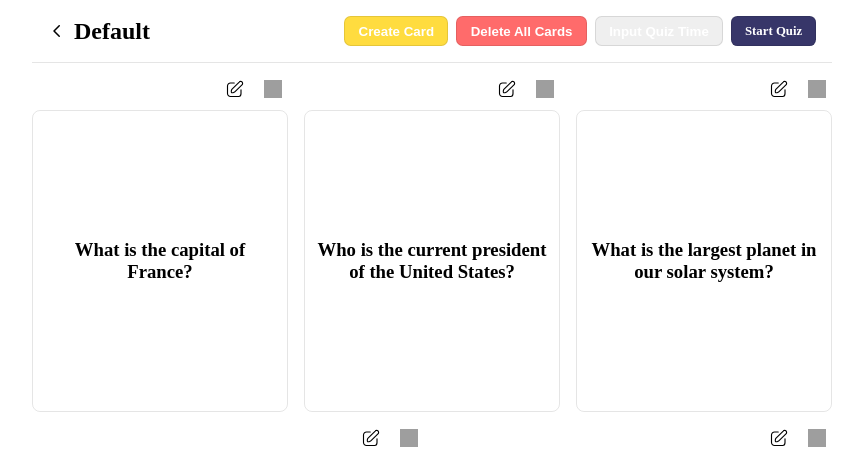
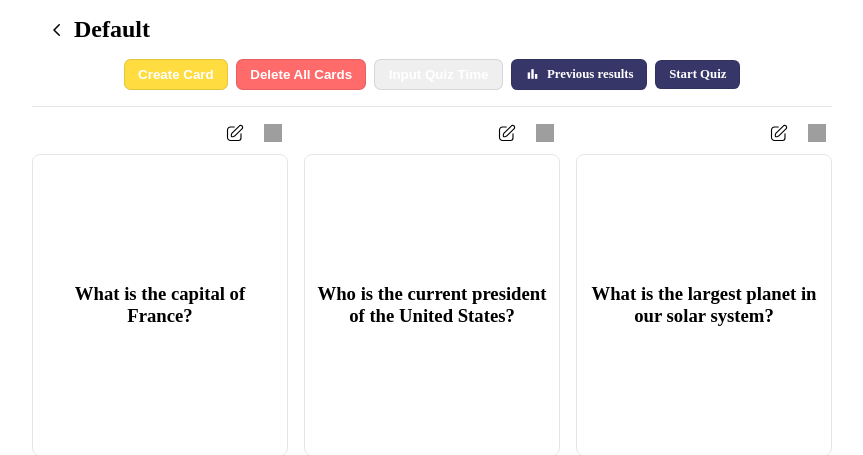
Before and after one commit to walidkhamees/Recallr, a Flask app: page /deck/Default in a window 1280 px wide. Shown: the part 82-537 px from the top of the page, without its empty margins (208-1071 px from the left). Run offline with Flask 3, Linux system fonts and the light colour scheme; data comes from the database, SQL or seed files in the repository; parts of the project's set-up code (start-up, migrations or seed data) failed here and were passed over; grey boxes are pictures that could not be loaded.

Commit message:
feat(results): gets all results as a text file

```diff
--- a/app/services/result.py
+++ b/app/services/result.py
@@ -37,8 +37,9 @@ def get_all_quiz_results(deck):
 
     results = {}
     for row in rows:
+        time = datetime.fromtimestamp(row[1]).strftime("%B %d, %Y")
         results[row[0]] = {
-            "time": datetime.fromtimestamp(row[1]).strftime("%B %d, %Y"),
+            "time": time,
             "correct": row[2],
             "wrong": row[4] - row[2],
         }
--- a/app/static/css/common.css
+++ b/app/static/css/common.css
@@ -151,7 +151,8 @@ input[type="text"] {
 .deck-header .deck-header-title {
   display: flex;
   align-items: center;
-  justify-content: center;
+  justify-content: flex-start;
+  width: 100%;
   gap: 0.5em;
 }
 
@@ -194,6 +195,10 @@ input[type="text"] {
   margin: 0;
 }
 
+.icon-small {
+  font-size: 16px !important;
+}
+
 .color-gray {
   color: #eaeaea;
 }
--- a/app/static/css/deck-style.css
+++ b/app/static/css/deck-style.css
@@ -8,6 +8,10 @@ main {
   flex: 1;
 }
 
+.deck-header {
+    justify-content: flex-start;
+    flex-direction: column;
+}
 #start-quiz {
   background-color: #373669;
   color: white;
@@ -104,3 +108,11 @@ main > .container > h2 {
   align-items: center;
   gap: 0.5em;
 }
+
+#previous-results {
+    background-color: #373669;
+    color: white;
+    text-decoration: none;
+    margin: 0;
+    font-size: 0.8em;
+}
--- a/app/templates/deck.html
+++ b/app/templates/deck.html
@@ -7,6 +7,10 @@
 
     <link rel="stylesheet" href="/static/css/common.css" />
     <link rel="stylesheet" href="/static/css/deck-style.css" />
+    <link
+      href="https://fonts.googleapis.com/css2?family=Material+Symbols+Outlined"
+      rel="stylesheet"
+    />
   </head>
 
   <body>
@@ -143,7 +147,7 @@
               Cancel
             </button>
             <button id="reset-input-quiz-time-btn" class="cancel-button">
-                Reset
+              Reset
             </button>
             <input
               type="submit"
@@ -201,6 +205,10 @@
             <button class="btn" id="open-input-quiz-time-modal">
               Input Quiz Time
             </button>
+            <a href="{{ deck.name }}/result" id="previous-results" class="btn">
+              <span class="material-symbols-outlined icon-small"> bar_chart </span>
+              <p>Previous results</p>
+            </a>
             <a href="{{ deck.name }}/quiz" id="start-quiz" class="btn">
               Start Quiz
             </a>
--- /dev/null
+++ b/app/templates/result_text.html
@@ -0,0 +1,3 @@
+<pre>
+{{ text }}
+</pre>
```
Also changed, not shown: app/routes/result/routes.py (+16 -2 lines), app/static/css/quizzes-results-style.css (+9 -1 lines), app/templates/quizzes_results.html (+14 -2 lines), 1 other file.
